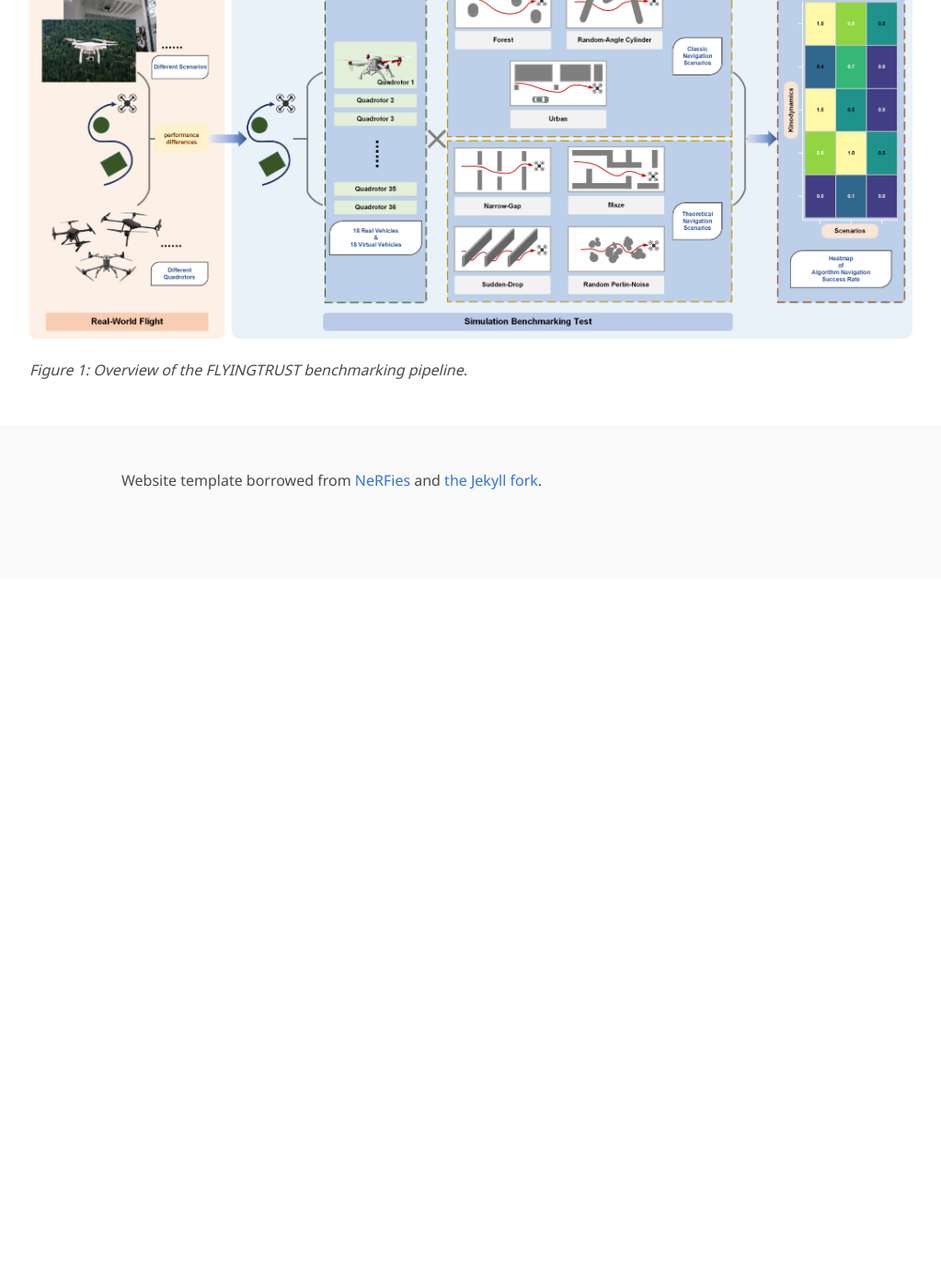
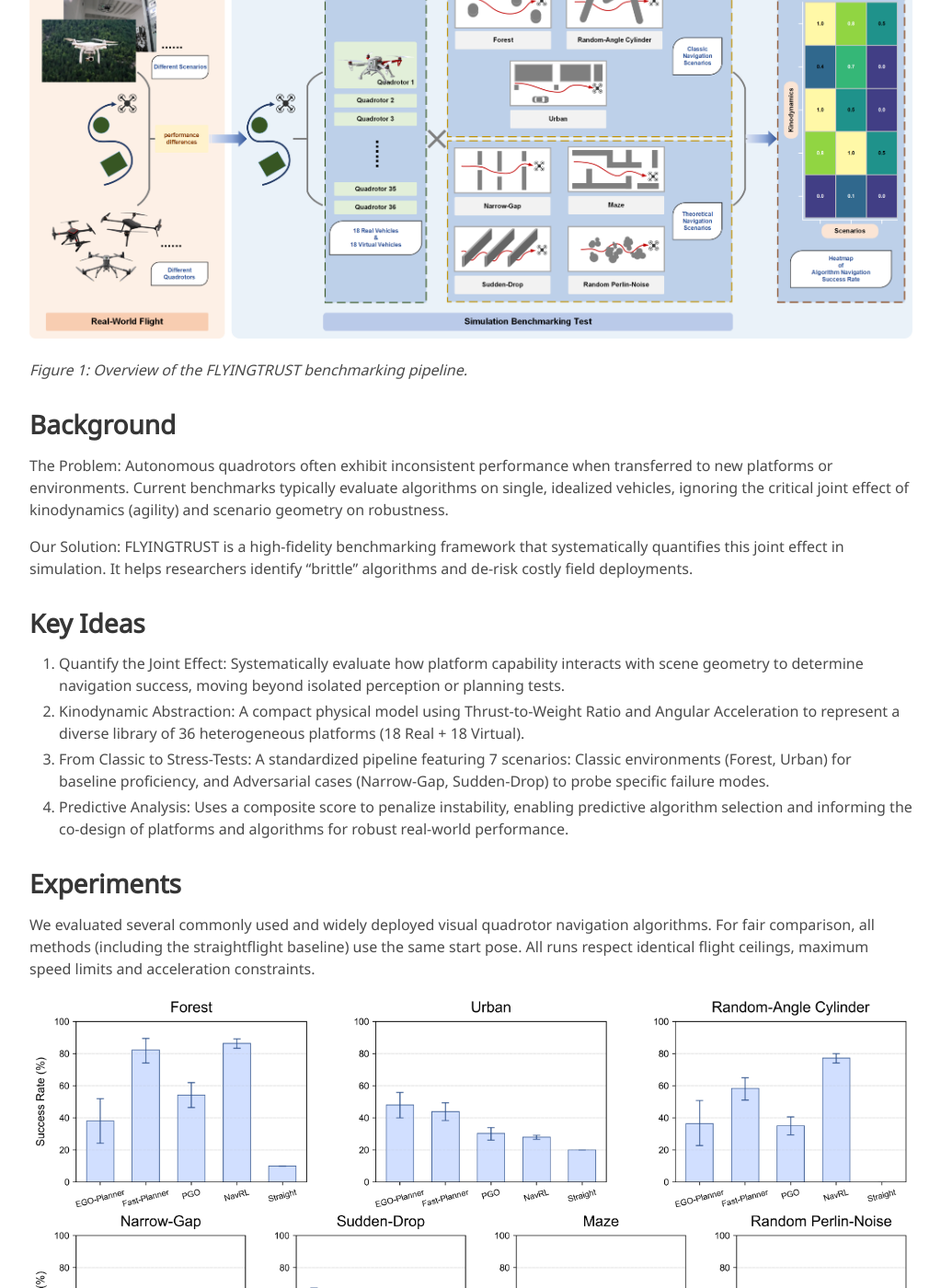
Before and after one commit to FLYINGTRUST/FLYINGTRUST.github.io, a Jekyll site: the page built from index.md, in a window 1280 px wide and 1400 px high, scrolled down 1071 px. Shown: the whole window at 92% size, without its empty margins (128-1151 px from the left). Built offline with Jekyll 4.4.1, drawn with Linux system fonts in a browser that asks for light colours; some web fonts are replaced; before the commit the page ends 1701 px from its top, so only the background shows below that; some of the changed text lies outside the part shown.

Commit message:
v_1.1 commit

````diff
--- a/index.md
+++ b/index.md
@@ -24,6 +24,10 @@ Autonomous visual navigation is a critical enabler for quadrotors across diverse
     </div>
 </div>
 
+![BENCHMARK](/static/image/BENCHMARK.png)
+
+*Figure 1: Overview of the FLYINGTRUST benchmarking pipeline.*
+
 <!-- <video width="100%" controls>
   <source src="static\video\RAL 2023 - Fast Multi-UAV Decentralized Exploration of Forests.mp4" type="video/mp4">
 </video> -->
@@ -31,23 +35,31 @@ Autonomous visual navigation is a critical enabler for quadrotors across diverse
 <!-- > Note: This is an example of a Jekyll-based project website template: [Github link](https://github.com/shunzh/project_website).\
 > The following content is generated by ChatGPT. The figure is manually added. -->
 
-<!-- ## Background
-The paper "On Computable Numbers, with an Application to the Entscheidungsproblem" was published by Alan Turing in 1936. In this groundbreaking paper, Turing introduced the concept of a universal computing machine, now known as the Turing machine.
+## Background
+The Problem: Autonomous quadrotors often exhibit inconsistent performance when transferred to new platforms or environments. Current benchmarks typically evaluate algorithms on single, idealized vehicles, ignoring the critical joint effect of kinodynamics (agility) and scenario geometry on robustness.
 
-## Objective
-Turing's main objective in this paper was to investigate the notion of computability and its relation to the Entscheidungsproblem (the decision problem), which is concerned with determining whether a given mathematical statement is provable or not.
-
+Our Solution: FLYINGTRUST is a high-fidelity benchmarking framework that systematically quantifies this joint effect in simulation. It helps researchers identify "brittle" algorithms and de-risk costly field deployments.
 
 ## Key Ideas
-1. Turing first presented the concept of a "computable number," which refers to a number that can be computed by an algorithm or a definite step-by-step process.
-2. He introduced the notion of a Turing machine, an abstract computational device consisting of an infinite tape divided into cells and a read-write head. The machine can read and write symbols on the tape, move the head left or right, and transition between states based on a set of rules.
-3. Turing demonstrated that the set of computable numbers is enumerable, meaning it can be listed in a systematic way, even though it is not necessarily countable.
-4. He proved the existence of non-computable numbers, which cannot be computed by any Turing machine.
-5. Turing showed that the Entscheidungsproblem is undecidable, meaning there is no algorithm that can determine, for any given mathematical statement, whether it is provable or not. -->
+1. Quantify the Joint Effect: Systematically evaluate how platform capability interacts with scene geometry to determine navigation success, moving beyond isolated perception or planning tests.
+2. Kinodynamic Abstraction: A compact physical model using Thrust-to-Weight Ratio and Angular Acceleration to represent a diverse library of 36 heterogeneous platforms (18 Real + 18 Virtual).
+3. From Classic to Stress-Tests: A standardized pipeline featuring 7 scenarios: Classic environments (Forest, Urban) for baseline proficiency, and Adversarial cases (Narrow-Gap, Sudden-Drop) to probe specific failure modes.
+4. Predictive Analysis: Uses a composite score to penalize instability, enabling predictive algorithm selection and informing the co-design of platforms and algorithms for robust real-world performance.
 
-![BENCHMARK](/static/image/BENCHMARK.png)
+## Experiments
+We evaluated several commonly used and widely deployed visual quadrotor navigation algorithms. For fair comparison, all methods (including the straightflight baseline) use the same start pose. All runs respect identical flight ceilings, maximum speed limits and acceleration constraints.
 
-*Figure 1: Overview of the FLYINGTRUST benchmarking pipeline.*
+![BENCHMARK](/static/image/all_environments_performance.png)
+
+*Figure 2: Benchmark results by navigation scenario. The mean navigation success rate for each algorithm, averaged across all 36 quadrotor platforms, is shown for each of the seven scenarios. Error bars indicate 95% bootstrap confidence intervals.*
+
+![BENCHMARK](/static/image/all_dynamics_performance.png)
+
+*Figure 3: Benchmark results by quadrotor kinodynamic profile. This figure shows the mean navigation success rate for each method across all 36 quadrotor platforms. Each individual bar represents a method’s average success rate across all seven test scenarios for that specific platform. Error bars indicate 95% bootstrap confidence intervals.*
+
+![BENCHMARK](/static/image/EGO_planner_Nav_success_rate.png)
+
+*Figure 4: EGO-Planner navigation success rate. The heatmap shows the mean success rate for each platform (y-axis) across all seven scenarios (x-axis). Success rates are color-coded from 0.0 (dark purple) to 1.0 (bright yellow).*
 
 <!-- ## Table: Comparison of Computable and Non-Computable Numbers
 
@@ -62,15 +74,15 @@ He used the concept of a universal Turing machine to prove that the set of compu
 ## Significance
 Turing's paper laid the foundation for the theory of computation and had a profound impact on the development of computer science. The Turing machine became a fundamental concept in theoretical computer science, serving as a theoretical model for studying the limits and capabilities of computation. Turing's work also influenced the development of programming languages, algorithms, and the design of modern computers. -->
 
-<!-- ## Citation
+## Citation
 ```
-@article{turing1936computable,
-  title={On computable numbers, with an application to the Entscheidungsproblem},
-  author={Turing, Alan Mathison},
-  journal={Journal of Mathematics},
-  volume={58},
-  number={345-363},
-  pages={5},
-  year={1936}
+@misc{li2025flyingtrustbenchmarkquadrotornavigation,
+      title={FLYINGTRUST: A Benchmark for Quadrotor Navigation Across Scenarios and Vehicles},
+      author={Gang Li and Chunlei Zhai and Teng Wang and Shaun Li and Shangsong Jiang and Xiangwei Zhu},
+      year={2025},
+      eprint={2510.26588},
+      archivePrefix={arXiv},
+      primaryClass={cs.RO},
+      url={https://arxiv.org/abs/2510.26588},
 }
-``` -->
+```
````
Also changed, not shown: static/image/EGO_planner_Nav_success_rate.png (added), static/image/all_environments_performance.png (added), 1 other file.
